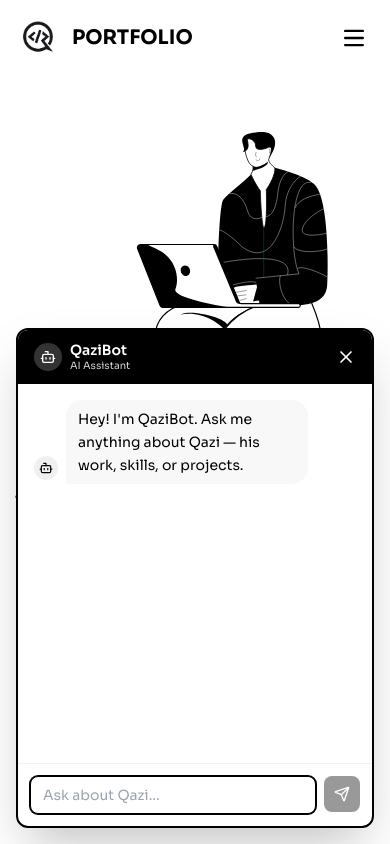
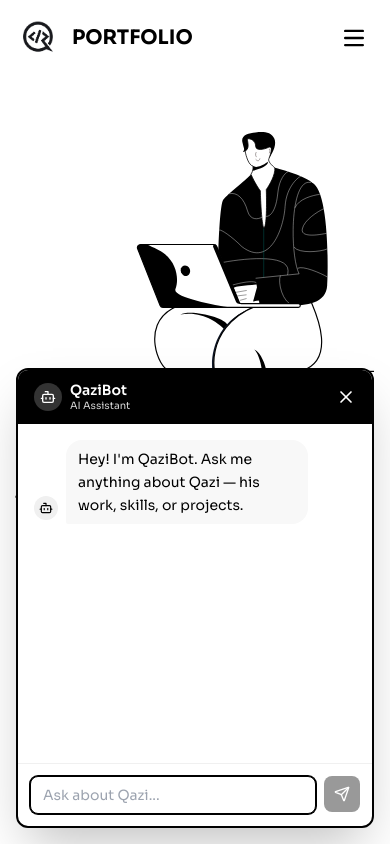
Before and after one commit to Qaziaaaa/portfolio-website, a Next.js app: page / in a window 390 px wide. Both pictures are taken after a click on the button "Open chat". Shown: the top 844 px of the page. Built offline with nearby package versions, Linux system fonts and the light colour scheme.

Commit message:
fix: responsive chatbot height and visibility on mobile

```diff
--- a/src/components/ChatBot.tsx
+++ b/src/components/ChatBot.tsx
@@ -54,7 +54,7 @@ export default function ChatBot() {
       {!open && (
         <button
           onClick={() => setOpen(true)}
-          className="fixed bottom-4 right-4 sm:bottom-6 sm:right-6 z-50 w-14 h-14 rounded-full bg-black text-white flex items-center justify-center shadow-lg hover:scale-105 transition-transform active:scale-95"
+          className="fixed bottom-4 right-4 sm:bottom-6 sm:right-6 z-50 w-14 h-14 rounded-full bg-black text-white flex items-center justify-center shadow-xl hover:scale-105 transition-transform active:scale-95 border-2 border-white/20"
           aria-label="Open chat"
         >
           <MessageCircle className="w-6 h-6" />
@@ -62,7 +62,7 @@ export default function ChatBot() {
       )}
 
       {open && (
-        <div className="fixed bottom-4 left-4 right-4 sm:left-auto sm:right-6 sm:bottom-6 sm:w-96 z-[60] h-[500px] max-h-[calc(100dvh-100px)] bg-white border-2 border-black rounded-xl shadow-2xl flex flex-col overflow-hidden animate-in slide-in-from-bottom-4 fade-in duration-200">
+        <div className="fixed bottom-4 left-4 right-4 sm:left-auto sm:right-6 sm:bottom-6 sm:w-96 z-[60] h-[460px] sm:h-[500px] max-h-[calc(100dvh-120px)] bg-white border-2 border-black rounded-xl shadow-2xl flex flex-col overflow-hidden animate-in slide-in-from-bottom-4 fade-in duration-200">
           <div className="flex items-center justify-between bg-black text-white px-4 py-3 shrink-0">
             <div className="flex items-center gap-2">
               <div className="w-7 h-7 rounded-full bg-white/20 flex items-center justify-center">
```
